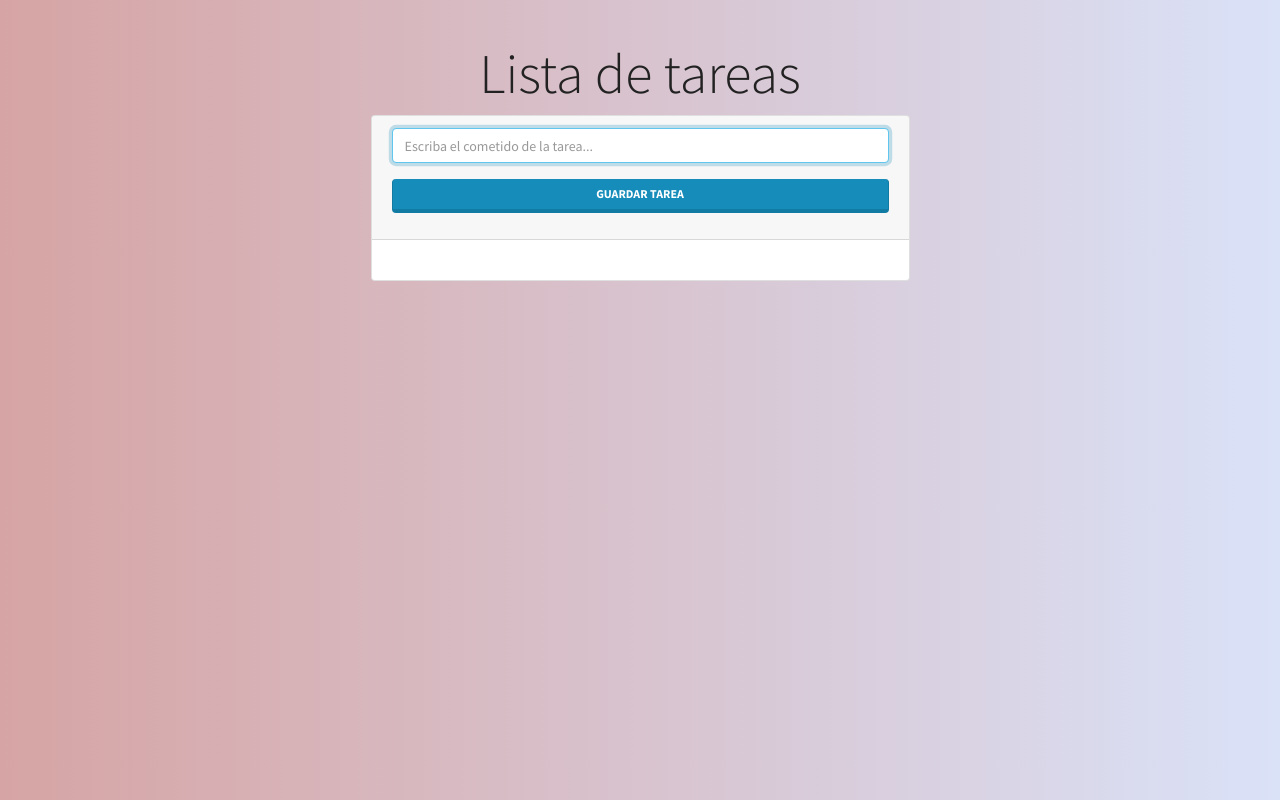
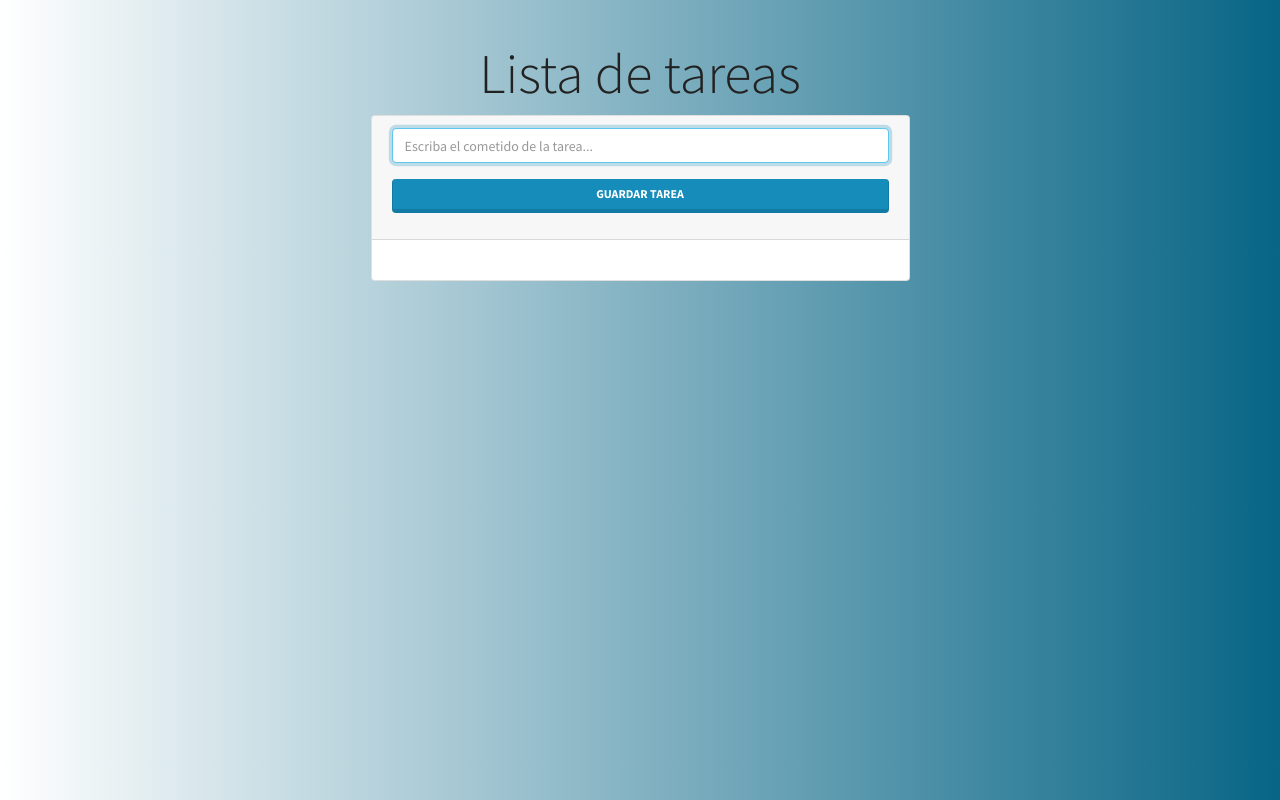
Before and after one commit to divi817/FlaskApp, a Flask app: page / in a window 1280 px wide. Run offline with Flask 2, Linux system fonts and the light colour scheme; data that the repository does not hold is empty; some libraries are stand-ins or nearby versions.

Commit message:
ahora si final

```diff
--- a/static/main.css
+++ b/static/main.css
@@ -1,9 +1,9 @@
 body {
-    background: #DAE2F8;
+    background: #076585;
     /* fallback for old browsers */
-    background: -webkit-linear-gradient(to right, #D6A4A4, #DAE2F8);
+    background: -webkit-linear-gradient(to right, #fff, #076585);
     /* Chrome 10-25, Safari 5.1-6 */
-    background: linear-gradient(to right, #D6A4A4, #DAE2F8);
+    background: linear-gradient(to right, #fff, #076585);
     /* W3C, IE 10+/ Edge, Firefox 16+, Chrome 26+, Opera 12+, Safari 7+ */
 }
 
@@ -11,7 +11,7 @@ body {
     font-family: 'Pacifico', cursive;
 }
 
-.done{
+.done {
     text-decoration: line-through;
     color: #cfcfcf;
 }
--- a/templates/index.html
+++ b/templates/index.html
@@ -29,7 +29,7 @@
                         <ul class="list-group">
                             {% for task in tasks %}
                             <li class="card">
-                                <div class="card-body" style="background-color: {% if task.done %} #c23b22 {% endif %};">
+                                <div class="card-body" style="background-color: {% if task.done %} #c23b22 {% else %} white{% endif %};">
                                     <span class="{% if task.done %} done {% endif %} ">{{task.content}}</span>
                                 </div>
                                 <div class="card-footer ">
```
Also changed, not shown: databases/tasks.db.
